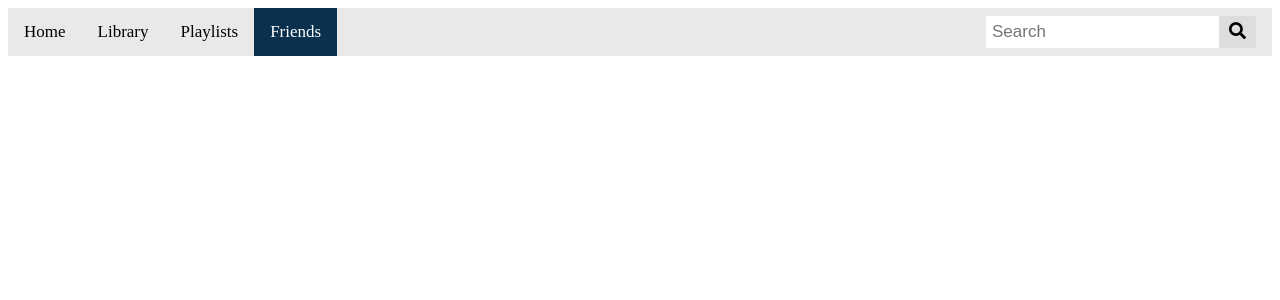
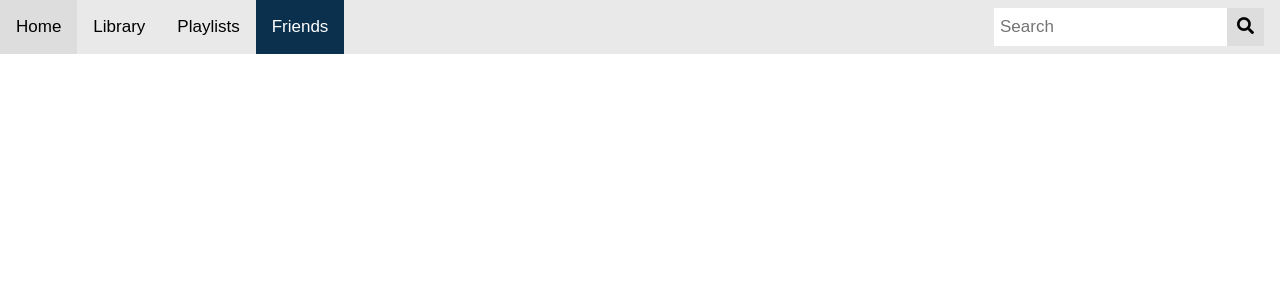
Before and after one commit to jacobeng3l/datify, a Flask app: page /friends in a window 1280 px wide. Shown: the top 300 px of the page. Run offline with Flask 2, Linux system fonts and the light colour scheme; the visitor is signed in with stand-in values (Sample User, id 1); data comes from the database, SQL or seed files in the repository; data that the repository does not hold is empty.

Commit message:
Add files via upload

```diff
--- a/templates/friends.html
+++ b/templates/friends.html
@@ -4,9 +4,11 @@
 		<meta charset="utf-8">
 		<meta name="viewport" content="width=device-width, initial-scale=1, shrink-to-fit=no">
 		<link rel='stylesheet' href='https://use.fontawesome.com/releases/v5.7.0/css/all.css' integrity='sha384-lZN37f5QGtY3VHgisS14W3ExzMWZxybE1SJSEsQp9S+oqd12jhcu+A56Ebc1zFSJ' crossorigin='anonymous'>
+		<link rel="stylesheet" href="https://www.w3schools.com/w3css/4/w3.css">
 		<title>Friends</title>
+		<style>
+			body {font-family: Arial, Helvetica, sans-serif;}
 
-		<style>
 			.topnav {
                 overflow: hidden;
                 background-color: #e9e9e9;
--- a/templates/homepage.html
+++ b/templates/homepage.html
@@ -4,6 +4,7 @@
 		<meta charset="utf-8">
 		<meta name="viewport" content="width=device-width, initial-scale=1, shrink-to-fit=no">
 		<link rel='stylesheet' href='https://use.fontawesome.com/releases/v5.7.0/css/all.css' integrity='sha384-lZN37f5QGtY3VHgisS14W3ExzMWZxybE1SJSEsQp9S+oqd12jhcu+A56Ebc1zFSJ' crossorigin='anonymous'>
+		<link rel="stylesheet" href="https://www.w3schools.com/w3css/4/w3.css">
 		<title>Home</title>
 		<style>
 			body {font-family: Arial, Helvetica, sans-serif;}
@@ -122,7 +123,6 @@
             }
 		</style>
 	</head>
-
 	<body>
 		<div class="topnav">
             <a class="active" href="{{ url_for('homepage') }}">Home</a>
--- a/templates/library.html
+++ b/templates/library.html
@@ -42,7 +42,6 @@
             #library th:nth-child(6) {width: 20%;}
             #library th:nth-child(7) {width: 10%;}
             #library th:nth-child(8) {width: 10%;}
-
 
             /* Non-header row styling */
             #library td, #library td#duration {
@@ -178,7 +177,6 @@
                   border: 1px solid #ccc;
                 }
             }
-
         </style>
 	</head>
 	<body>
@@ -195,7 +193,6 @@
                 </form>
             </div>
         </div>
-
         {% if data['songs']|length == 0 %}
         <p style="color: red">No songs saved!</p>
         {% else %}
@@ -246,7 +243,6 @@
                 </div>
             </div>
         </div>
-
 
         <script>
             // a basic queue data structure for maintaining songs
--- a/templates/playlists.html
+++ b/templates/playlists.html
@@ -4,9 +4,11 @@
 		<meta charset="utf-8">
 		<meta name="viewport" content="width=device-width, initial-scale=1, shrink-to-fit=no">
 		<link rel='stylesheet' href='https://use.fontawesome.com/releases/v5.7.0/css/all.css' integrity='sha384-lZN37f5QGtY3VHgisS14W3ExzMWZxybE1SJSEsQp9S+oqd12jhcu+A56Ebc1zFSJ' crossorigin='anonymous'>
+		<link rel="stylesheet" href="https://www.w3schools.com/w3css/4/w3.css">
 		<title>Playlists</title>
+		<style>
+			body {font-family: Arial, Helvetica, sans-serif;}
 
-		<style>
 			.topnav {
                 overflow: hidden;
                 background-color: #e9e9e9;
--- a/templates/search.html
+++ b/templates/search.html
@@ -42,7 +42,6 @@
             #library th:nth-child(6) {width: 20%;}
             #library th:nth-child(7) {width: 10%;}
             #library th:nth-child(8) {width: 10%;}
-
 
             /* Non-header row styling */
             #library td, #library td#duration {
@@ -178,7 +177,6 @@
                   border: 1px solid #ccc;
                 }
             }
-
         </style>
 	</head>
 	<body>
@@ -195,7 +193,6 @@
                 </form>
             </div>
         </div>
-
         {% if data['results']|length == 0 %}
         <p style="color: red">No search results!</p>
         {% else %}
@@ -247,7 +244,6 @@
                 </div>
             </div>
         </div>
-
 
         <script>
             // a basic queue data structure for maintaining songs
```
